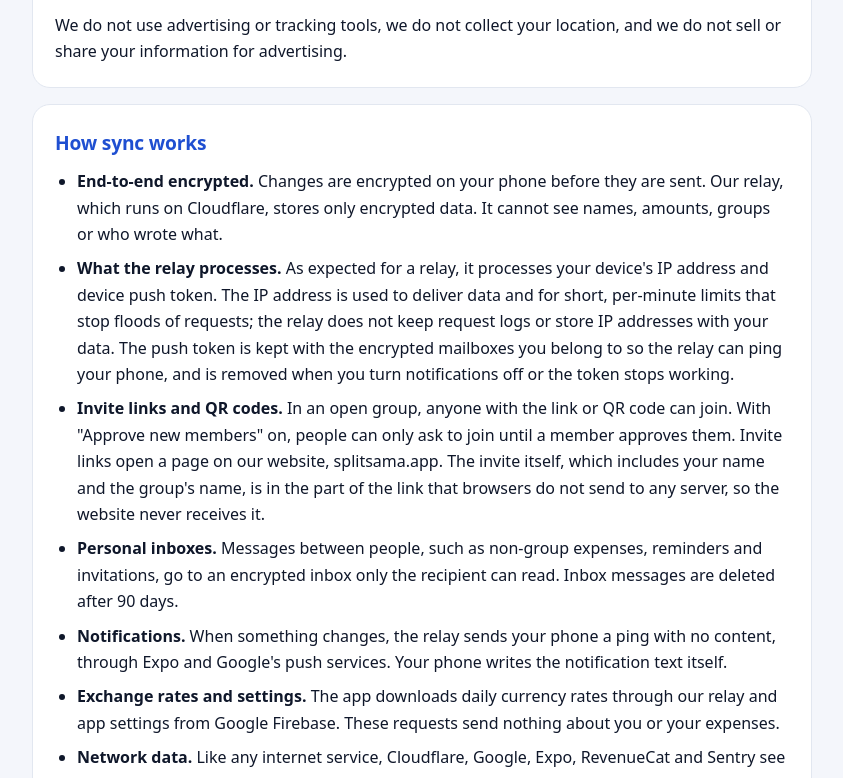
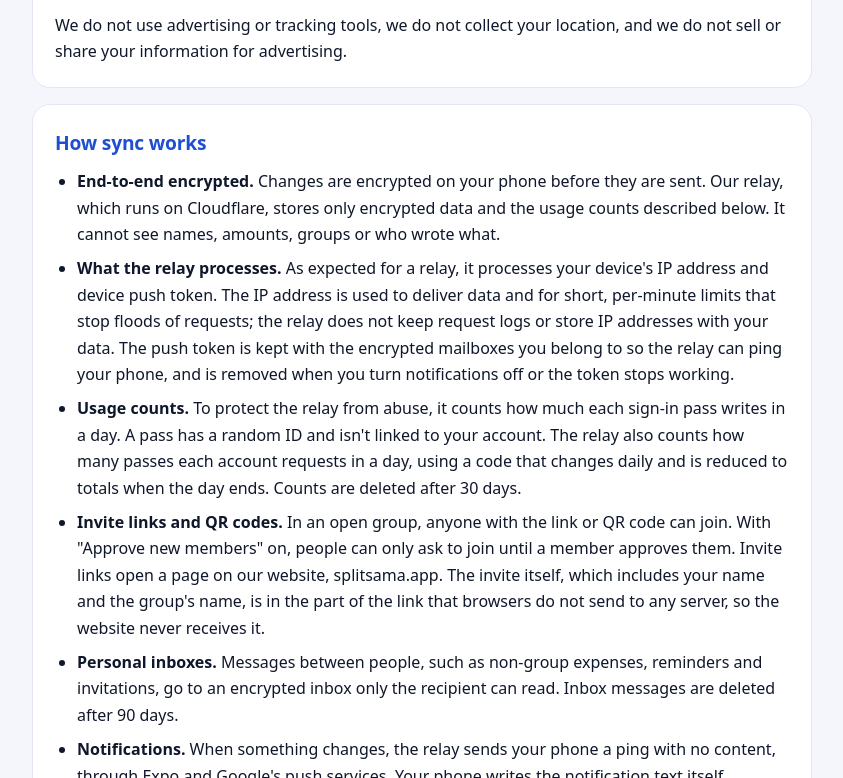
Before and after one commit to splitsama/splitsama.github.io, a plain HTML site: page privacy/index.html in a window 1280 px wide. Shown: the part 2022-2800 px from the top of the page, without its empty margins (218-1061 px from the left). Drawn offline with Linux system fonts and the light colour scheme.

Commit message:
Privacy policy: describe relay usage counts
Co-Authored-By: Claude Opus 5.5 <noreply@anthropic.com>

```diff
--- a/privacy/index.html
+++ b/privacy/index.html
@@ -37,7 +37,7 @@ footer{text-align:center;color:var(--mute);font-size:.85rem;padding:0 20px 40px}
 <header><div class="wrap">
   <div class="brand"><img src="../assets/icon.png" alt="" aria-hidden="true">SPLITSAMA</div>
   <h1>Privacy Policy</h1>
-  <p class="updated">Last updated: 31 October 2026</p>
+  <p class="updated">Last updated: 2 November 2026</p>
 </div></header>
 
 <main class="wrap">
@@ -71,8 +71,9 @@ footer{text-align:center;color:var(--mute);font-size:.85rem;padding:0 20px 40px}
 <section class="card">
   <h2>How sync works</h2>
   <ul>
-    <li><strong>End-to-end encrypted.</strong> Changes are encrypted on your phone before they are sent. Our relay, which runs on Cloudflare, stores only encrypted data. It cannot see names, amounts, groups or who wrote what.</li>
+    <li><strong>End-to-end encrypted.</strong> Changes are encrypted on your phone before they are sent. Our relay, which runs on Cloudflare, stores only encrypted data and the usage counts described below. It cannot see names, amounts, groups or who wrote what.</li>
     <li><strong>What the relay processes.</strong> As expected for a relay, it processes your device's IP address and device push token. The IP address is used to deliver data and for short, per-minute limits that stop floods of requests; the relay does not keep request logs or store IP addresses with your data. The push token is kept with the encrypted mailboxes you belong to so the relay can ping your phone, and is removed when you turn notifications off or the token stops working.</li>
+    <li><strong>Usage counts.</strong> To protect the relay from abuse, it counts how much each sign-in pass writes in a day. A pass has a random ID and isn't linked to your account. The relay also counts how many passes each account requests in a day, using a code that changes daily and is reduced to totals when the day ends. Counts are deleted after 30 days.</li>
     <li><strong>Invite links and QR codes.</strong> In an open group, anyone with the link or QR code can join. With "Approve new members" on, people can only ask to join until a member approves them. Invite links open a page on our website, splitsama.app. The invite itself, which includes your name and the group's name, is in the part of the link that browsers do not send to any server, so the website never receives it.</li>
     <li><strong>Personal inboxes.</strong> Messages between people, such as non-group expenses, reminders and invitations, go to an encrypted inbox only the recipient can read. Inbox messages are deleted after 90 days.</li>
     <li><strong>Notifications.</strong> When something changes, the relay sends your phone a ping with no content, through Expo and Google's push services. Your phone writes the notification text itself.</li>
```
